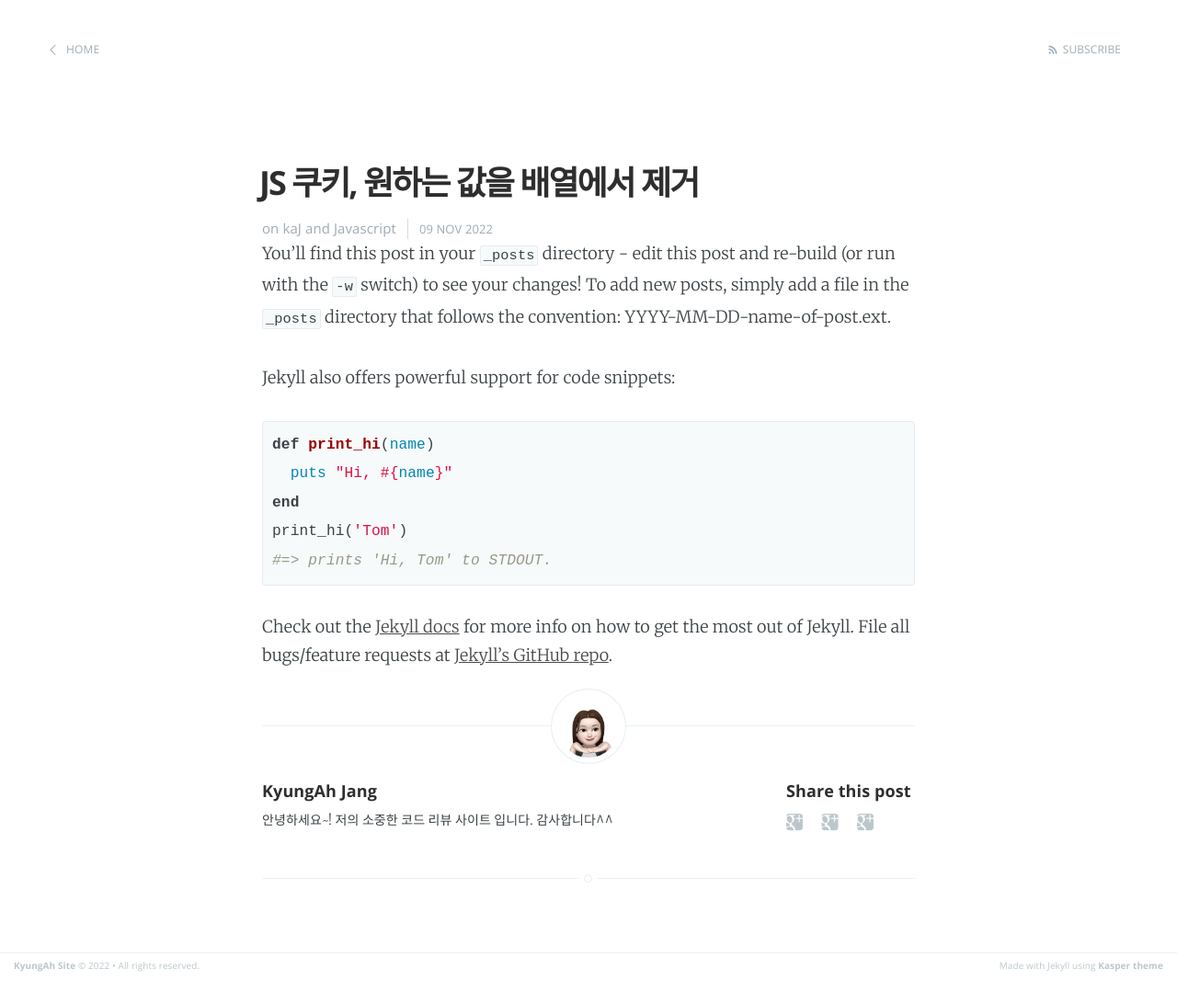
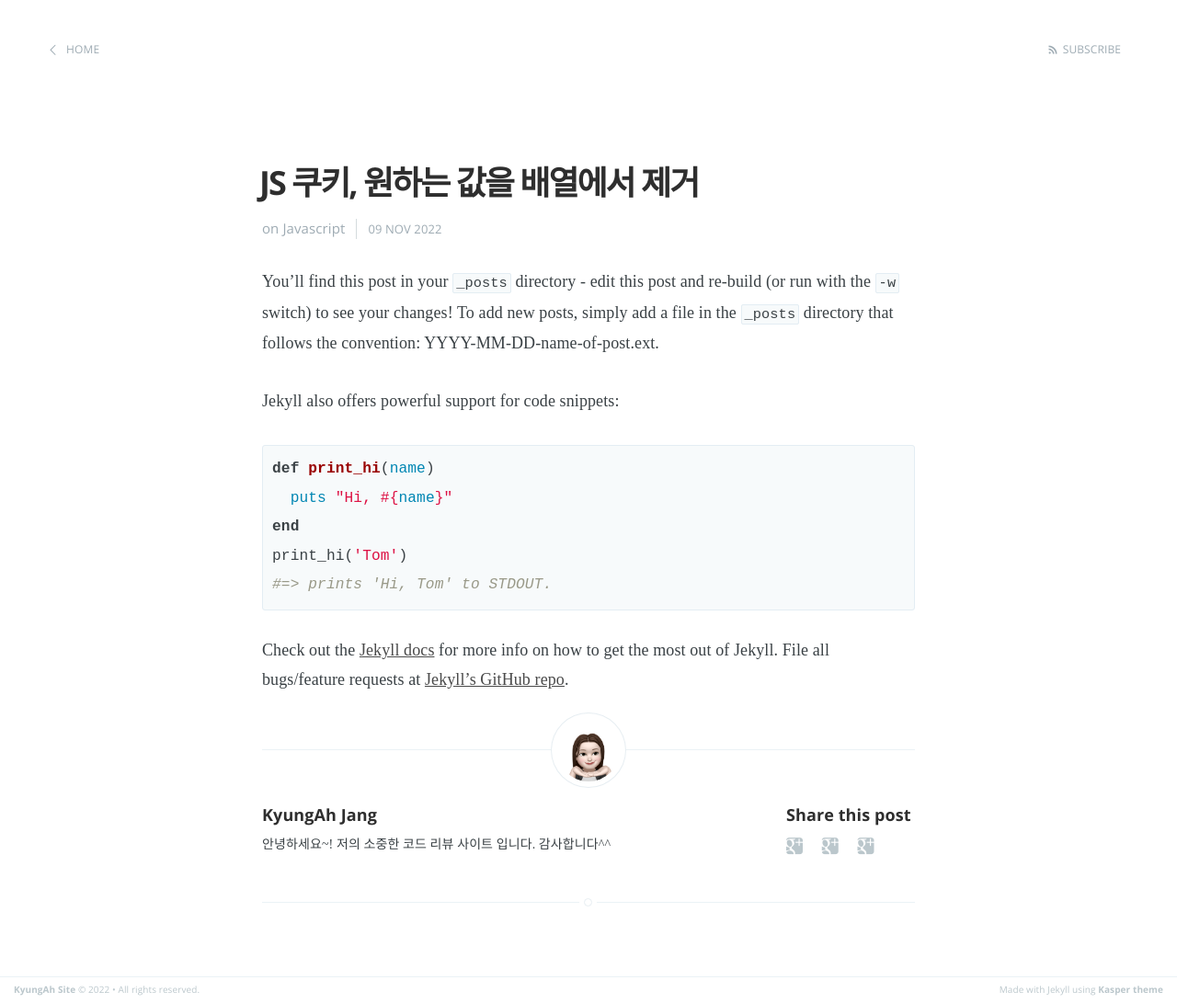
Before and after one commit to kajang93/kajang93.github.io, a Jekyll site: the page built from _posts/2022-11-09-Welcome-to-jekyll.markdown, in a window 1280 px wide. Shown: the whole page at 92% size. Built offline with Jekyll 4.4.1, drawn with Linux system fonts in a browser that asks for light colours; before the commit the page ends 1064 px from its top, so only the background shows below that.

Commit message:
커밋10

```diff
--- a/_posts/2022-11-09-Welcome-to-jekyll.markdown
+++ b/_posts/2022-11-09-Welcome-to-jekyll.markdown
@@ -2,8 +2,10 @@
 layout: post
 title:  "JS 쿠키, 원하는 값을 배열에서 제거"
 date:   2022-11-09 13:29:00
-categories: kaJ Javascript
+categories: Javascript
 ---
+
+<div class="page-date"><span>{{page.last_modified_at | date: '%Y, %b %d'}}&nbsp;&nbsp;&nbsp;&nbsp;</span></div>
 
 You'll find this post in your `_posts` directory - edit this post and re-build (or run with the `-w` switch) to see your changes!
 To add new posts, simply add a file in the `_posts` directory that follows the convention: YYYY-MM-DD-name-of-post.ext.
--- a/assets/css/screen.css
+++ b/assets/css/screen.css
@@ -182,7 +182,7 @@
 body {
     height: 100%;
     max-height: 100%;
-    font-family: "Merriweather", serif;
+    font-family: "Noto Sans KR", serif;
     letter-spacing: 0.01rem;
     font-size: 1.8rem;
     line-height: 1.75em;
```
